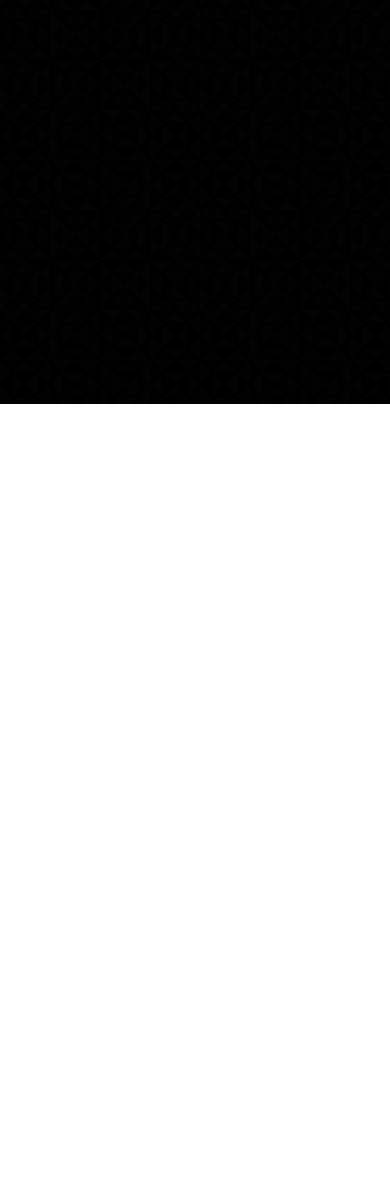
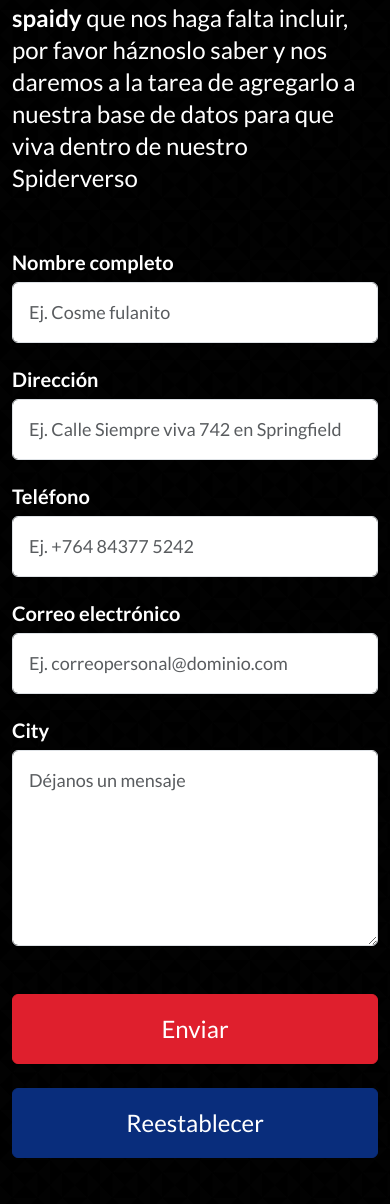
Before and after one commit to Osvalam86/preEntregaDosOcampoOsvaldo, a plain HTML site: page views/contact-us.html in a window 390 px wide. Shown: the part 440-1644 px from the top of the page. Before the commit the page ends 844 px from the top, so only its background shows below. Drawn offline with Linux system fonts and the light colour scheme.

Commit message:
Se realiza el maquetado de la vista de Contáctanos, integrando un formulario responsivo

```diff
--- a/css/style.css
+++ b/css/style.css
@@ -3,6 +3,7 @@
   --color-primary: #df1f2d;
   --color-primary-dark: #a30e19;
   --color-secondary: #092d7c;
+  --color-secondary-dark: #051d53;
   --color-dark: #060606;
   --color-white: #fff;
 }
@@ -143,6 +144,10 @@ img {
   }
 }
 
+.navbar-nav .nav-link:focus {
+  color: var(--color-white);
+}
+
 .navbar-collapse {
   justify-content: flex-end;
 }
@@ -251,12 +256,12 @@ img {
   }
 }
 
-.intro-container .font-link {
+.btn--width {
   width: 100%;
 }
 
 @media (min-width: 768px) {
-  .intro-container .font-link {
+  .btn--width {
     width: 50%;
   }
 }
@@ -413,6 +418,62 @@ img {
   grid-template-columns: repeat(auto-fill, minmax(min(100%, 15rem), 1fr));
 }
 
+.contact-form {
+  margin-top: 2rem;
+}
+
+@media (min-width: 1024px) {
+  .contact-form {
+    max-width: 80%;
+    margin-left: auto;
+    margin-right: auto;
+  }
+}
+
+.contact-form__buttons {
+  display: flex;
+  flex-direction: column;
+  gap: 1.5rem;
+  justify-content: flex-end;
+}
+
+.contact-form__buttons .btn {
+  width: 100%;
+}
+
+@media (min-width: 576px) {
+  .contact-form__buttons {
+    flex-direction: row;
+  }
+
+  .contact-form__buttons .btn {
+    width: 50%;
+  }
+}
+
+@media (min-width: 768px) {
+  .contact-form__buttons .btn {
+    width: 25%;
+  }
+}
+
+.font-label {
+  font-size: 1.25rem;
+  font-weight: bold;
+  line-height: 1.5rem;
+}
+
+input.form-control,
+textarea.form-control {
+  font-size: 1.125rem;
+  padding: 1rem;
+}
+
+input.form-control:focus,
+textarea.form-control:focus {
+  box-shadow: 0 0 0 0.25rem #0a58caba;
+}
+
 /******** footer ********/
 .footer {
   background-color: var(--color-secondary);
@@ -454,9 +515,15 @@ img {
   border: 0;
 }
 
+.btn {
+  font-size: 1.5rem;
+  padding: 1rem;
+  transition: outline 0.15s ease-in-out;
+}
+
 .btn-primary {
   --bs-btn-bg: var(--color-primary);
-  --bs-btn-color: var(--color-primary);
+  --bs-btn-color: var(--color-white);
   --bs-btn-border-color: var(--color-primary);
   --bs-btn-hover-bg: var(--color-primary-dark);
   --bs-btn-hover-border-color: var(--color-primary-dark);
@@ -465,3 +532,15 @@ img {
   --bs-btn-disabled-color: var(--color-primary);
   --bs-btn-disabled-border-color: var(--color-primary);
 }
+
+.btn-secondary {
+  --bs-btn-bg: var(--color-secondary);
+  --bs-btn-color: var(--color-white);
+  --bs-btn-border-color: var(--color-secondary);
+  --bs-btn-hover-bg: var(--color-secondary-dark);
+  --bs-btn-hover-border-color: var(--color-secondary-dark);
+  --bs-btn-active-bg: var(--color-secondary);
+  --bs-btn-active-border-color: var(--color-secondary);
+  --bs-btn-disabled-color: var(--color-secondary);
+  --bs-btn-disabled-border-color: var(--color-secondary);
+}
--- a/js/scripts.js
+++ b/js/scripts.js
@@ -13,7 +13,7 @@ document.addEventListener("DOMContentLoaded", () => {
     const $content = `
     <h2 class="font-title">${info.title}</h2>
     ${info.intro}
-    <a href="${info.link}" class="font-link btn btn-primary mt-4"
+    <a href="${info.link}" class="btn btn-primary btn--width mt-4"
       >Saber más</a
     >
     `;
--- a/views/contact-us.html
+++ b/views/contact-us.html
@@ -80,6 +80,89 @@
       </nav>
     </header>
 
+    <!-- Main -->
+    <main class="main">
+      <div class="container">
+        <div class="row">
+          <div class="col-12">
+            <h1 class="font-title">Contáctanos</h1>
+            <p class="font-intro mt-4">
+              Para nosotros es importante tu opinión, es por eso que te pedimos
+              colabores con nosotros, para hacer crecer este proyecto, por ello
+              te pedimos que si tienes alguna sugerencia o bien conoces algún
+              <strong>spaidy</strong> que nos haga falta incluir, por favor
+              háznoslo saber y nos daremos a la tarea de agregarlo a nuestra
+              base de datos para que viva dentro de nuestro Spiderverso
+            </p>
+          </div>
+        </div>
+        <form class="contact-form row g-4">
+          <div class="col-md-12">
+            <label for="inputName" class="form-label font-label"
+              >Nombre completo</label
+            >
+            <input
+              type="text"
+              placeholder="Ej. Cosme fulanito"
+              class="form-control"
+              id="inputName"
+            />
+          </div>
+          <div class="col-md-12">
+            <label for="inputAddress" class="form-label font-label"
+              >Dirección</label
+            >
+            <input
+              type="text"
+              placeholder="Ej. Calle Siempre viva 742 en Springfield "
+              class="form-control"
+              id="inputAddress"
+            />
+          </div>
+          <div class="col-md-6">
+            <label for="inputPhone" class="form-label font-label"
+              >Teléfono</label
+            >
+            <input
+              type="tel"
+              class="form-control"
+              id="inputPhone"
+              placeholder="Ej. +764 84377 5242"
+            />
+          </div>
+          <div class="col-md-6">
+            <label for="inputEmail" class="form-label font-label"
+              >Correo electrónico</label
+            >
+            <input
+              type="text"
+              class="form-control"
+              id="inputEmail"
+              placeholder="Ej. correopersonal@dominio.com"
+            />
+          </div>
+          <div class="col-md-12">
+            <label for="message" class="form-label font-label">City</label>
+            <textarea
+              type="text"
+              class="form-control"
+              placeholder="Déjanos un mensaje"
+              id="message"
+              rows="6"
+            ></textarea>
+          </div>
+          <div class="col-12 mt-5">
+            <div class="contact-form__buttons">
+              <button type="submit" class="btn btn-primary">Enviar</button>
+              <button type="reset" class="btn btn-secondary">
+                Reestablecer
+              </button>
+            </div>
+          </div>
+        </form>
+      </div>
+    </main>
+
     <!-- Footer -->
     <footer class="footer">
       <div class="container d-flex justify-content-between align-items-center">
```
